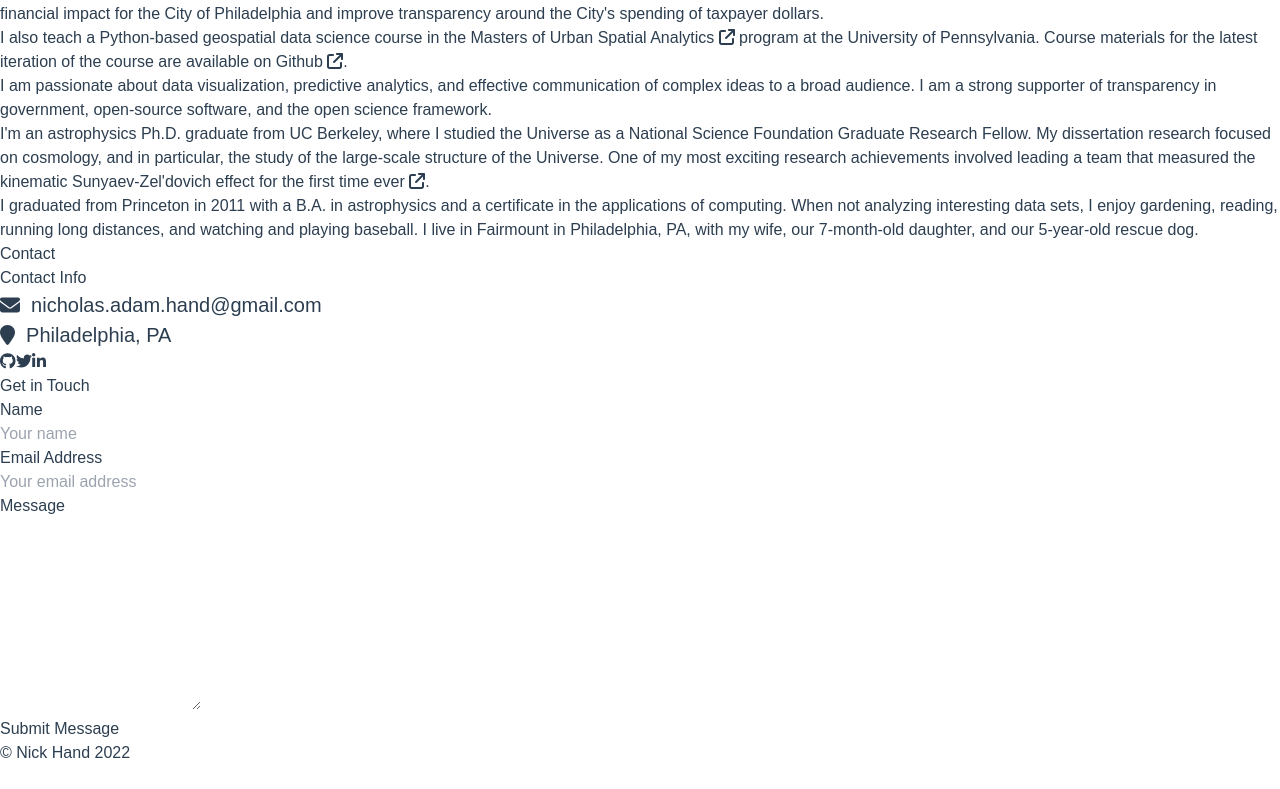
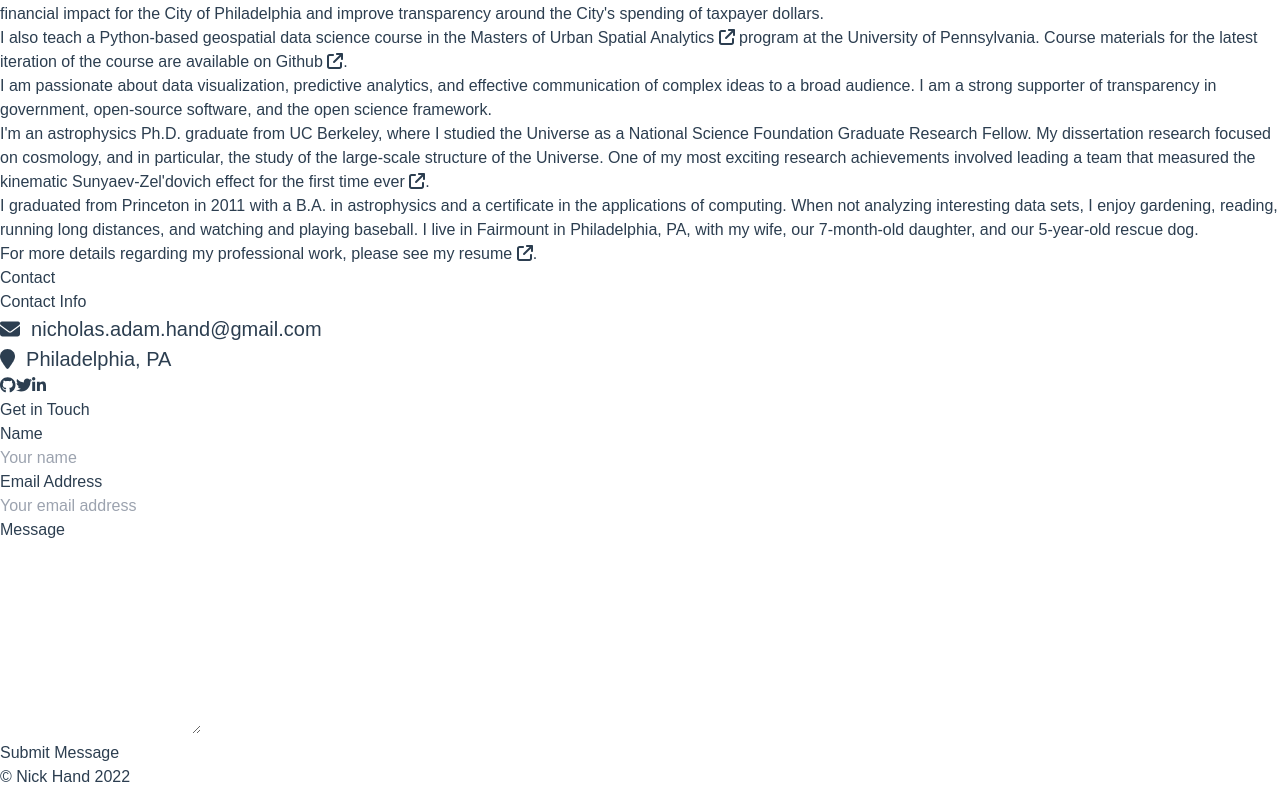
Before and after one commit to nickhand/nickhand.dev, a Vue app: page / in a window 1280 px wide. Shown: the part 1684-2473 px from the top of the page. Before the commit the page ends 2449 px from the top, so only its background shows below. Built offline with nearby package versions, Linux system fonts and the light colour scheme.

Commit message:
add resume

```diff
--- a/src/sections/About.vue
+++ b/src/sections/About.vue
@@ -110,6 +110,20 @@
             Philadelphia, PA, with my wife, our 7-month-old daughter, and our
             5-year-old rescue dog.
           </p>
+
+          <p class="mb-5">
+            For more details regarding my professional work, please see
+            <a
+              class="underline decoration-solid text-[#FF4908]"
+              href="/assets/resume-nick-hand.pdf"
+              target="blank_"
+              >my resume
+              <font-awesome-icon
+                icon="fa-solid fa-arrow-up-right-from-square"
+                class="ml-1"
+              ></font-awesome-icon></a
+            >.
+          </p>
         </div>
       </div>
     </div>
```
Also changed, not shown: 1 other file (tests, documents, lock files or other folders).
